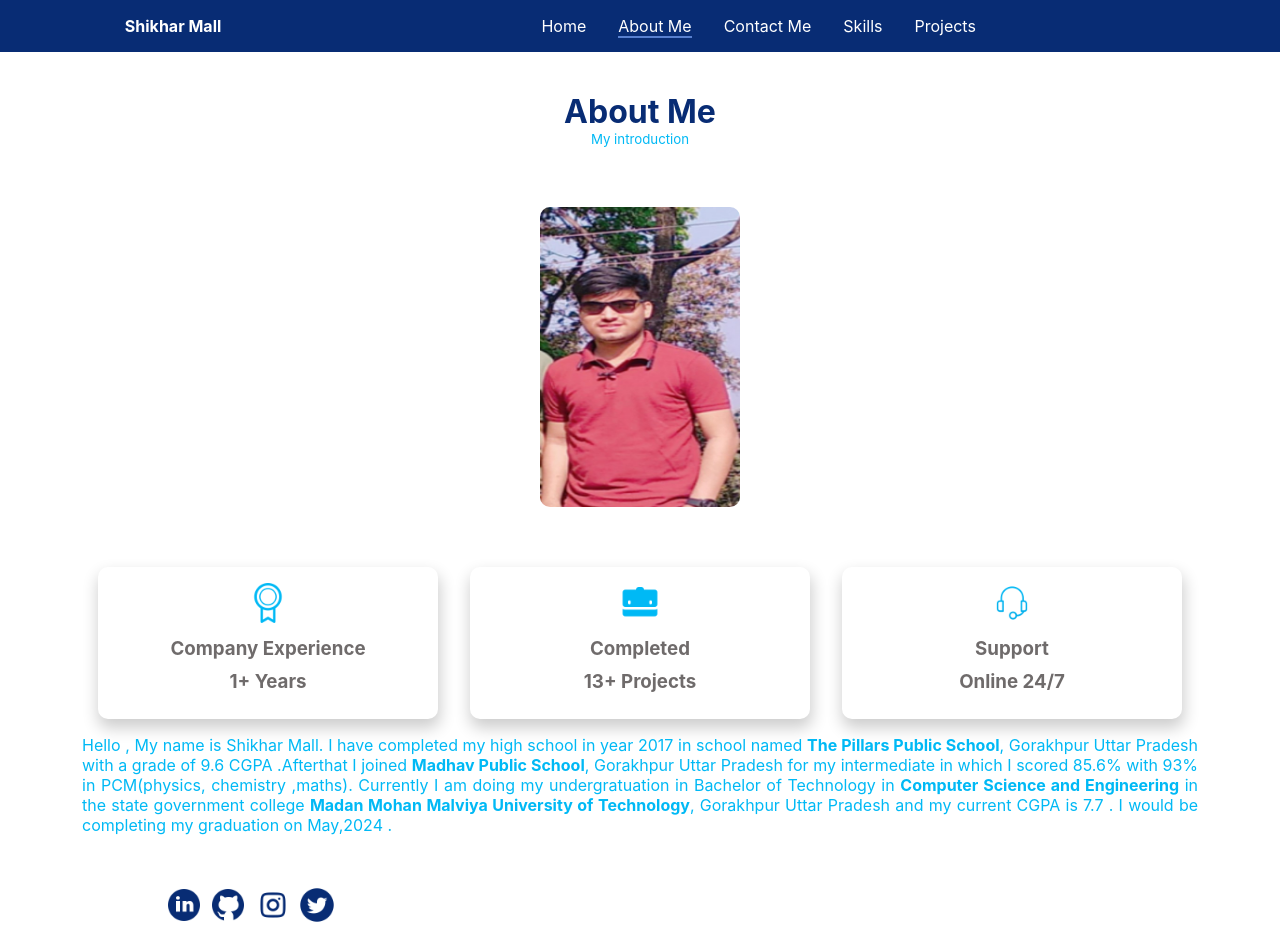
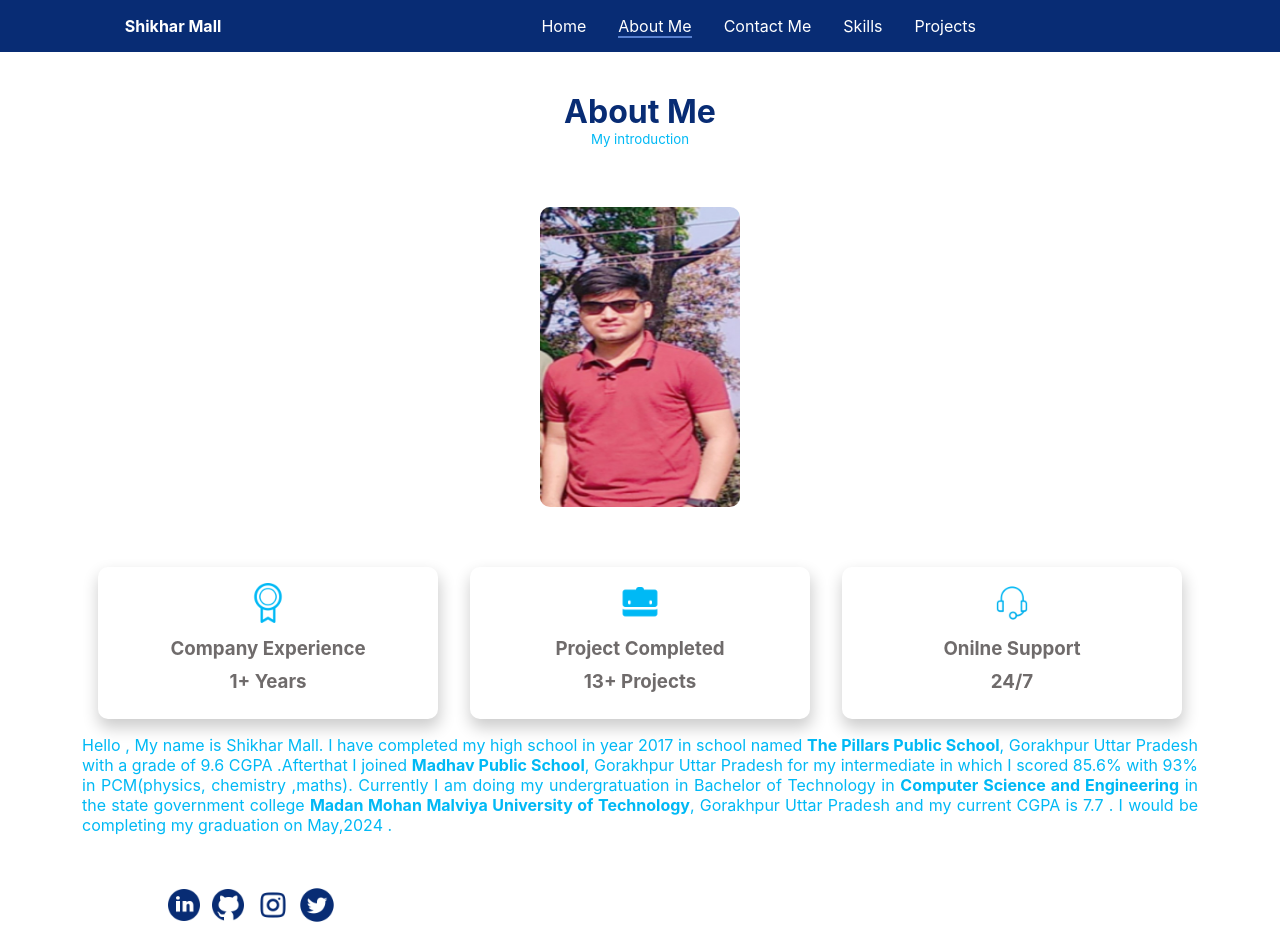
Before and after one commit to Shikharmall/shikhar_react_portfolio, a React (Create React App) app: page /about in a window 1280 px wide. Built offline with nearby package versions, Linux system fonts and the light colour scheme.

Commit message:
added project and support

```diff
--- a/src/components/About.js
+++ b/src/components/About.js
@@ -28,13 +28,13 @@ export default function About() {
               </div>
               <div className="sub_sub_sub_sub_aboutme2">
                 <img src={Bag} alt='bag'/>
-                <h3>Completed</h3>
+                <h3>Project Completed</h3>
                 <h3>13+ Projects</h3>
               </div>
               <div className="sub_sub_sub_sub_aboutme2">
                 <img src={Support} alt='support'/>
-                <h3>Support</h3>
-                <h3>Online 24/7</h3>
+                <h3>Onilne Support</h3>
+                <h3>24/7</h3>
               </div>
             </div>
               <p>Hello , My name is Shikhar Mall. I have completed my high school in year 2017 in school named <b>The Pillars Public School</b>, Gorakhpur Uttar Pradesh  with a grade of 9.6 CGPA .Afterthat I joined <b>Madhav Public School</b>, Gorakhpur Uttar Pradesh for my intermediate in which I scored 85.6% with 93% in PCM(physics, chemistry ,maths). Currently I am doing my undergratuation in Bachelor of Technology in <b>Computer Science and Engineering</b> in the state government college <b>Madan Mohan Malviya University of Technology</b>, Gorakhpur Uttar Pradesh and my current CGPA is 7.7 . I would be completing my graduation on May,2024 .</p>
```
